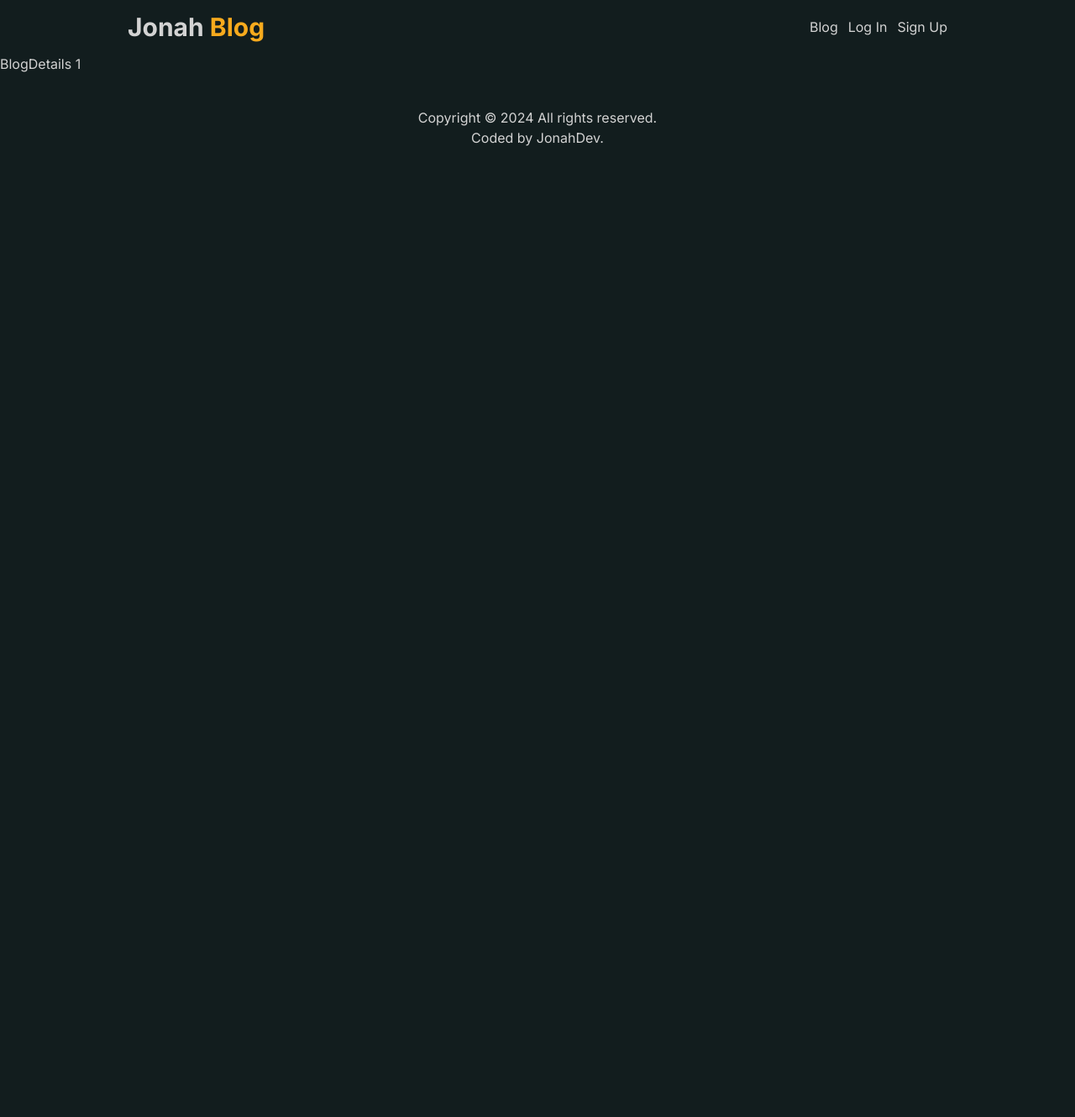
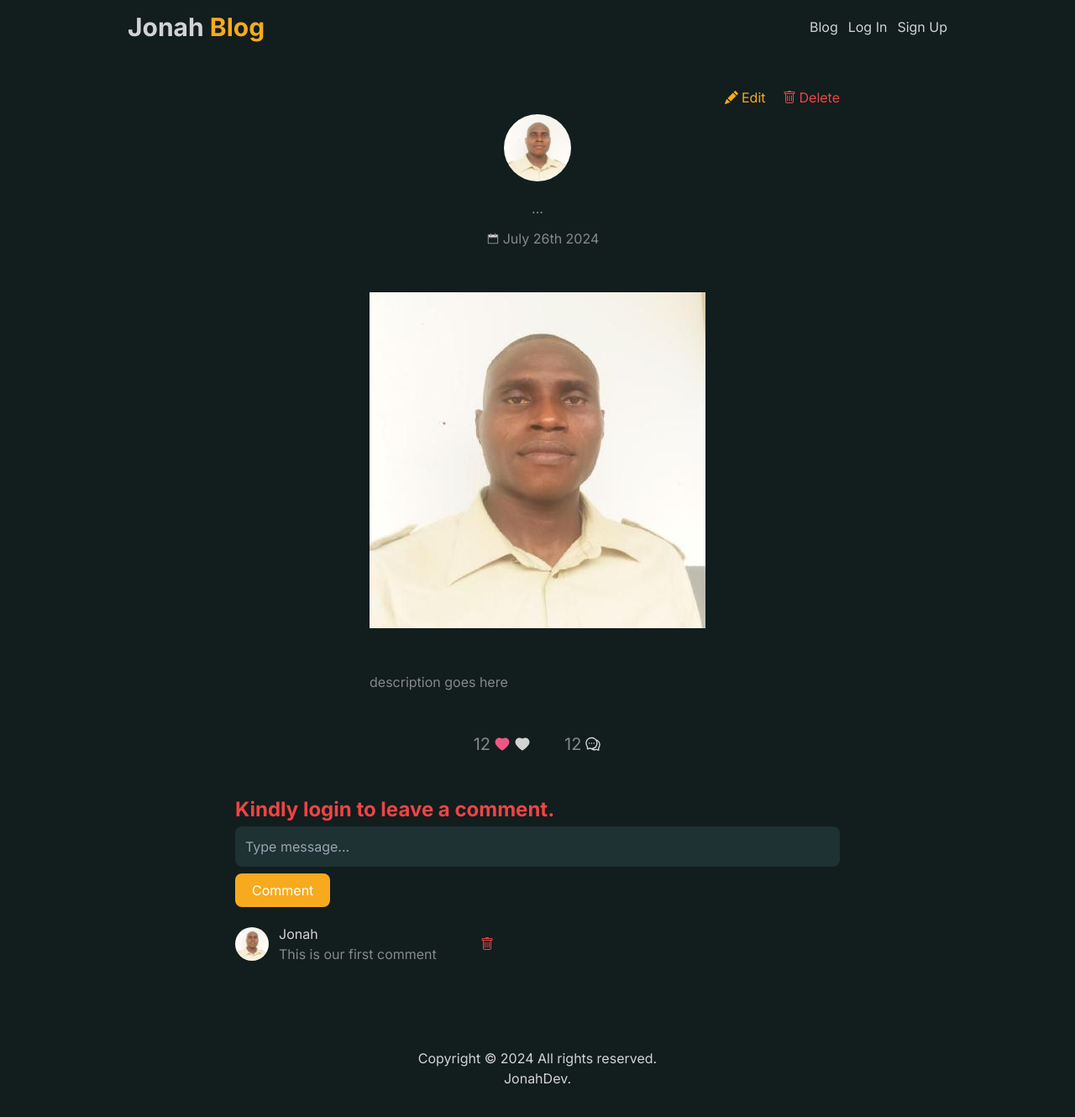
Before and after one commit to jonahunuafe/blog-post, a Next.js app: page /blog/1 in a window 1280 px wide. Shown: the top 1330 px of the page at 84% size. Before the commit the page ends 800 px from the top, so only its background shows below. Built offline with nearby package versions, Linux system fonts and the light colour scheme; no server answers.

Commit message:
write a function to split paragraph

```diff
--- a/app/api/blog/[id]/route.js
+++ b/app/api/blog/[id]/route.js
@@ -2,7 +2,7 @@
 
 
 import Blog from "@/models/Blog";
-import {connect} from "../../../lib/db"
+import {connect} from "../../../../lib/db"
 import { NextResponse } from "next/server";
 import { verifyJwtToken } from "@/lib/jwt";
 
--- a/app/blog/[id]/page.jsx
+++ b/app/blog/[id]/page.jsx
@@ -18,10 +18,180 @@ import { BsFillPencilFill, BsTrash } from "react-icons/bs";
 import demoImg from "../../../public/image/jonah.jpeg";
 import Input from '@/components/Input';
 
+function splitParagraph(paragraph) {
+  const MIN_LENGTH = 200;
+  const sentences = paragraph.split(". ");
+
+  let currentParagraph = "";
+  let paragraphs = [];
+
+  for(let i = 0; i < sentences.length; i++) {
+    const sentence = sentences[i];
+    const isLastSentence = i === sentences.length - 1;
+
+    if(isLastSentence) {
+      currentParagraph += sentence + " ";  //No dot after the last sentence
+    } else if(currentParagraph.length + sentence.length + 2 <= MIN_LENGTH) {
+      currentParagraph += sentence + ". ";
+    } else {
+      paragraphs.push(<p key={paragraphs.length}>{currentParagraph.trim()}</p>);
+      currentParagraph = sentence + ". ";
+    }
+
+    if(currentParagraph) {
+      paragraphs.push(<p key={paragraphs.length}>{currentParagraph.trim()}</p>);
+    }
+
+    return paragraphs;
+  }
+}
+
 const BlogDetails = ({ params }) => {
+  const [blogDetails, setBlogDetails] = useState({});
+
+
+  const router = useRouter();
+  const { data: session, status } = useSession();
+
+  async function fetchBlog() {
+    try {
+      const response = await fetch(`http://localhost:3000/api/blog/${params.id}`);
+      const blog = await response.json();
+      setBlogDetails(blog);
+    } catch(error) {
+      console.log(error)
+    }
+  }
+
+  useEffect(() => {
+    fetchBlog();
+  }, [])
+
+  const timeStr = blogDetails?.createdAt;
+  const time = moment(timeStr);
+  const formattedTime = time.format("MMMM Do YYYY");
 
   return (
-    <div>BlogDetails {params.id}</div>
+    <section className="container max-w-3xl">
+      {
+        blogDetails?.authorId?._id.toString() === session?.user?._id.toString() && (
+        <div className="flex items-center justify-end gap-5">
+          <Link href="" className="flex items-center gap-1 text-primaryColor">
+            <BsFillPencilFill />
+            Edit
+          </Link>
+
+          <button className="flex items-center gap-1 text-red-500">
+            <BsTrash />
+            Delete
+          </button>
+        </div>
+        )
+      }
+
+      <div className="flex flex-col items-center justify-center">
+        <Link href={`/user/${blogDetails?.authorId?._id.toString()}`}>
+          <div className="flex flex-col justify-center items-center py-2">
+            <Image
+              src={blogDetails?.authorId?.avatar?.url ? blogDetails?.authorId?.avatar?.url : demoImg}
+              alt="avatar image"
+              width={0}
+              height={0}
+              sizes="100vw"
+              className="w-20 h-20 rounded-full"
+            />
+
+            <div className="text-center">
+              <p className="text-white">{blogDetails?.authorId?.name}</p>
+              <p>{blogDetails?.authorId?.designation}</p>
+            </div>
+          </div>
+        </Link>
+
+        <div className="text-center space-y-3">
+          <h2>{blogDetails?.title}</h2>
+
+          <p>{blogDetails?.excerpt}...</p>
+
+          <p className="flex items-center justify-center gap-3">
+            <span className="text-primaryColor">{blogDetails?.category}</span>
+
+            <span className="flex items-center gap-1">
+              <AiTwotoneCalendar />
+              {formattedTime}
+            </span>
+          </p>
+
+          <div>
+            <Image
+              src={blogDetails?.image ? blogDetails?.image?.url : demoImg}
+              alt="blog details image"
+              width={0}
+              height={0}
+              sizes="100vw"
+              className="w-full h-full rounded-lg py-10"
+            />
+          </div>
+
+          <div className="text-start">
+            <div className="space-y-5">
+              <p>description goes here</p>
+            </div>
+          </div>
+        </div>
+      </div>
+
+      <div className="py-12">
+        <div className="flex gap-10 items-center text-xl justify-center">
+          <div className="flex items-center gap-1">
+            <p>12</p>
+
+            <AiFillHeart size={20} color="#ed5784" cursor="pointer" />
+            <AiFillHeart size={20} cursor="pointer" />
+          </div>
+
+          <div className="flex items-center gap-1">
+            <p>12</p>
+
+            <AiOutlineComment size={20} />
+          </div>
+        </div>
+      </div>
+
+      <div>
+        <h3 className="text-red-500">Kindly login to leave a comment.</h3>
+
+        <form className="space-y-2">
+          <Input
+            type="text"
+            name="comment"
+            placeholder="Type message..."
+          />
+
+          <button type="submit" className="btn">
+            Comment
+          </button>
+        </form>
+
+        <div className="flex gap-3 py-5 items-center">
+          <Image
+            src={demoImg}
+            alt="avatar image"
+            width={0}
+            height={0}
+            sizes="100vw"
+            className="w-10 h-10 rounded-full"
+          />
+
+          <div>
+            <p className="text-whiteColor">Jonah</p>
+            <p>This is our first comment</p>
+          </div>
+
+          <BsTrash cursor="pointer" className="text-red-500 ml-10" />
+        </div>
+      </div>
+    </section>
   )
 }
 
--- a/components/Footer.jsx
+++ b/components/Footer.jsx
@@ -7,7 +7,7 @@ const Footer = () => {
     <div className='py-10 text-center'>
         Copyright &copy; 2024 All rights reserved.
         <br />
-        Coded by JonahDev.
+        JonahDev.
     </div>
   )
 }
```
